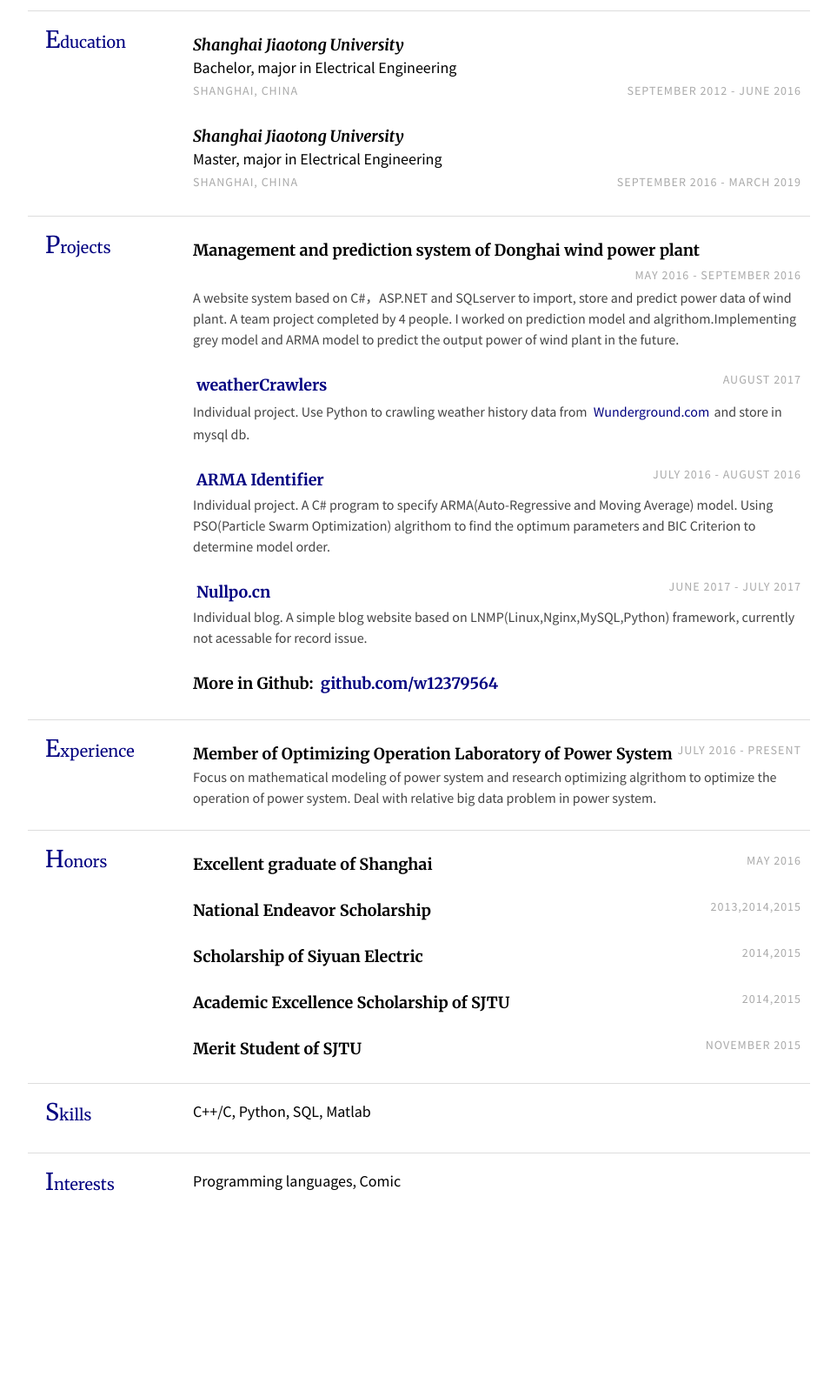
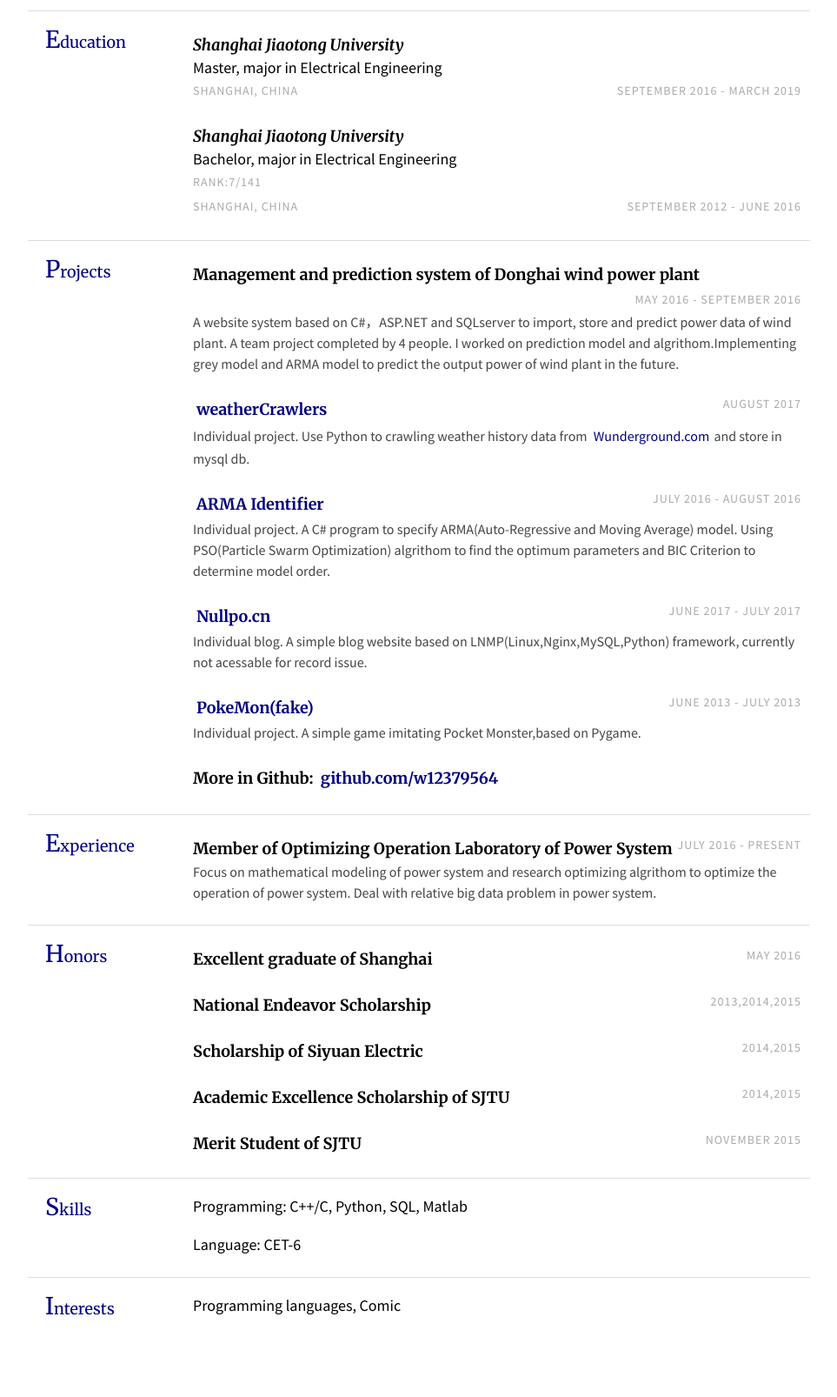
Before and after one commit to w12379564/myresume, a plain HTML site: page index.html in a window 1280 px wide. Shown: the part 159-1765 px from the top of the page at 87% size, without its empty margins (158-1121 px from the left). Before the commit the page ends 1621 px from the top, so only its background shows below. Drawn offline with Linux system fonts and the light colour scheme.

Commit message:
update style,add project,fix some errors

```diff
--- a/cn/style.css
+++ b/cn/style.css
@@ -12,7 +12,7 @@ body { margin: 0;
  Primary Rules
 */
 h1 { font-weight: 300;
-      font-style:italic;
+
      margin: 5px 0 0;
      font-size: 40px;
      color:#000080;
@@ -67,7 +67,7 @@ a:hover {
                 padding: 0 10px;
 }
 .subsection { margin: 10px 0 5px }
-.desc { font-size: 16px; font-family: "source-sans-pro", sans-serif; color:#444;}
+.desc { font-size: 16px; font-family: "Source Sans Pro", sans-serif; color:#444;}
 .contact-info { font-size: 16px;
                 text-align: right;
 }
@@ -75,7 +75,7 @@ a:hover {
 .light { color: #aaa;letter-spacing:1px;
          font-size: 14px;
          line-height:28px;
-         font-family: "source-sans-pro", sans-serif;
+         font-family: "Source Sans Pro", sans-serif;
          text-transform:uppercase;
 }
 ul{
--- a/index.html
+++ b/index.html
@@ -3,7 +3,7 @@
 
 <head>
     <meta charset="UTF-8">
-    <title>Gan Yuxiang - Resume</title>
+    <title>Yuxiang Gan - Resume</title>
     <link rel="stylesheet" href="style.css">
     <link href="https://fonts.googleapis.com/css?family=Merriweather:300,300i,400,400i,700,700i,900,900i" rel="stylesheet">
 
@@ -12,7 +12,7 @@
     <body>
         <div class="page">
             <div class="section row">
-                <h1 class="col"><span style="font-weight:700">Gan</span> Yuxiang</h1>
+                <h1 class="col">Yuxiang <span style="font-weight:700">Gan</span></h1>
                 <!-- <div><a href="https://codeworm96.github.io/resume/cn">中文(Chinese)</a><a href="https://codeworm96.github.io/resume">英文(English)</a></div> -->
                 <div class="contact-info col-right">
                     <div>188 1781 7821</div>
@@ -27,12 +27,13 @@
             </div>
             <div class="section row">
                 <h2 class="col">Education</h2>
+
                 <div class="section-text col-right">
                     <h3><span class="emph">Shanghai Jiaotong University</h3>
-                    <div>Bachelor, major in </span>Electrical Engineering</span></div>
+                    <div>Master, major in </span>Electrical Engineering</span></div>
                     <div class="row">
                         <div class="col light">Shanghai, China</div>
-                        <div class="col-right light">September 2012 - June 2016</div>
+                        <div class="col-right light">September 2016 - March 2019</div>
 
 
                     </div>
@@ -40,10 +41,13 @@
 
                 <div class="section-text col-right">
                     <h3><span class="emph">Shanghai Jiaotong University</h3>
-                    <div>Master, major in </span>Electrical Engineering</span></div>
+                    <div>Bachelor, major in </span>Electrical Engineering</span></div>
+					<div class="row">
+					<div class="col light">Rank:7/141</div>
+					</div>
                     <div class="row">
                         <div class="col light">Shanghai, China</div>
-                        <div class="col-right light">September 2016 - March 2019</div>
+                        <div class="col-right light">September 2012 - June 2016</div>
 
 
                     </div>
@@ -73,7 +77,10 @@
                         </div>
                         <div class="col-right light">August 2017</div>
                     </div>
-                    <div class="desc">Individual project. Use Python to crawling weather history data from <a href="https://www.wunderground.com">Wunderground.com</a> and store in mysql db.</div>
+                    <div class="desc">
+					Individual project. Use Python to crawling weather history data from <a href="https://www.wunderground.com">Wunderground.com</a> and store in mysql db.
+
+					</div>
                 </div>
                 <div class="section-text col-right">
                     <div class="row">
@@ -96,6 +103,17 @@
                     </div>
                     <div class="desc">Individual blog.
                         A simple blog website based on LNMP(Linux,Nginx,MySQL,Python) framework, currently not acessable for record issue.
+                    </div>
+                </div>
+                <div class="section-text col-right">
+                    <div class="row">
+                        <div class="col">
+                          <h3><a href="https://github.com/w12379564/nullpo-project">PokeMon(fake)</a></h3>
+                        </div>
+                        <div class="col-right light">June 2013 - July 2013</div>
+                    </div>
+                    <div class="desc">Individual project.
+                        A simple game imitating Pocket Monster,based on Pygame.
                     </div>
                 </div>
                 <div class="section-text col-right">
@@ -174,7 +192,10 @@
             <div class="section row">
                 <h2 class="col">Skills</h2>
                 <div class="section-text col-right row">
-                    C++/C, Python, SQL, Matlab
+                    Programming: C++/C, Python, SQL, Matlab
+                </div>
+                <div class="section-text col-right row">
+                    Language: CET-6
                 </div>
             </div>
             <div class="section row">
```
Also changed, not shown: cn/index.html (+29 -10 lines).
